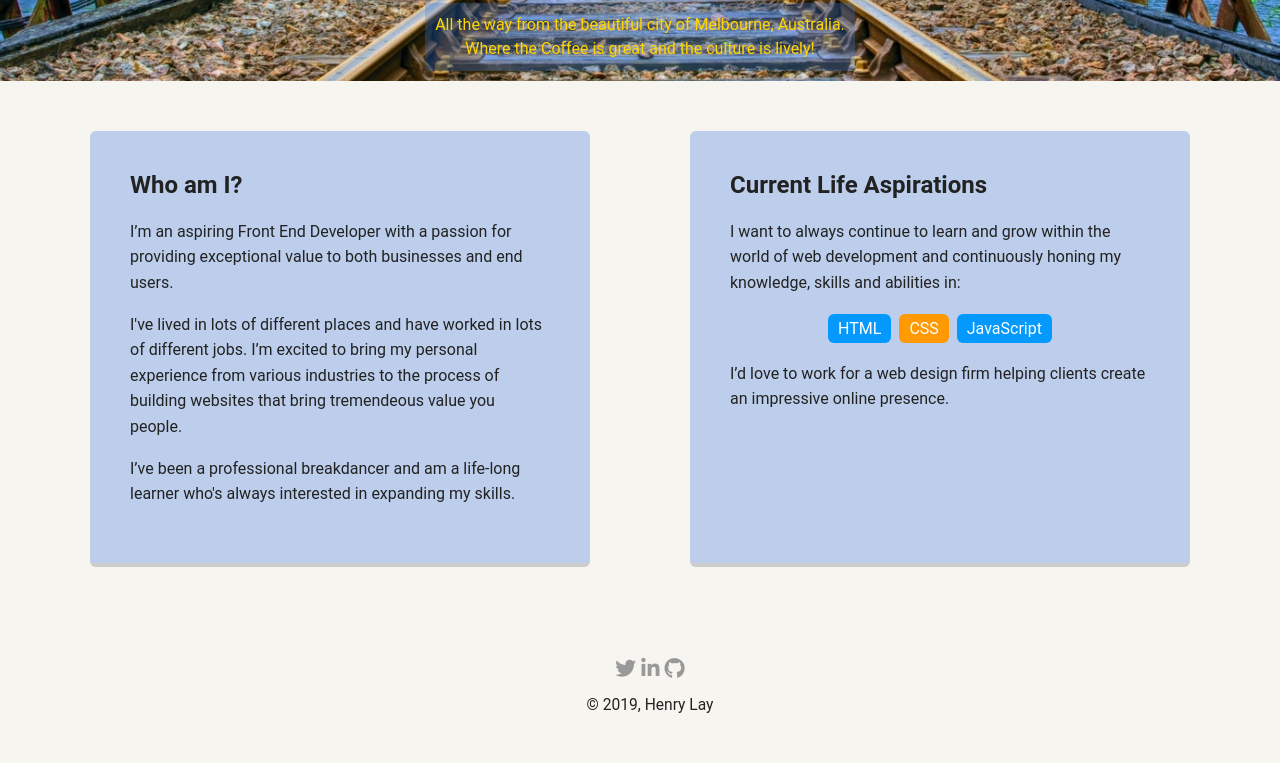
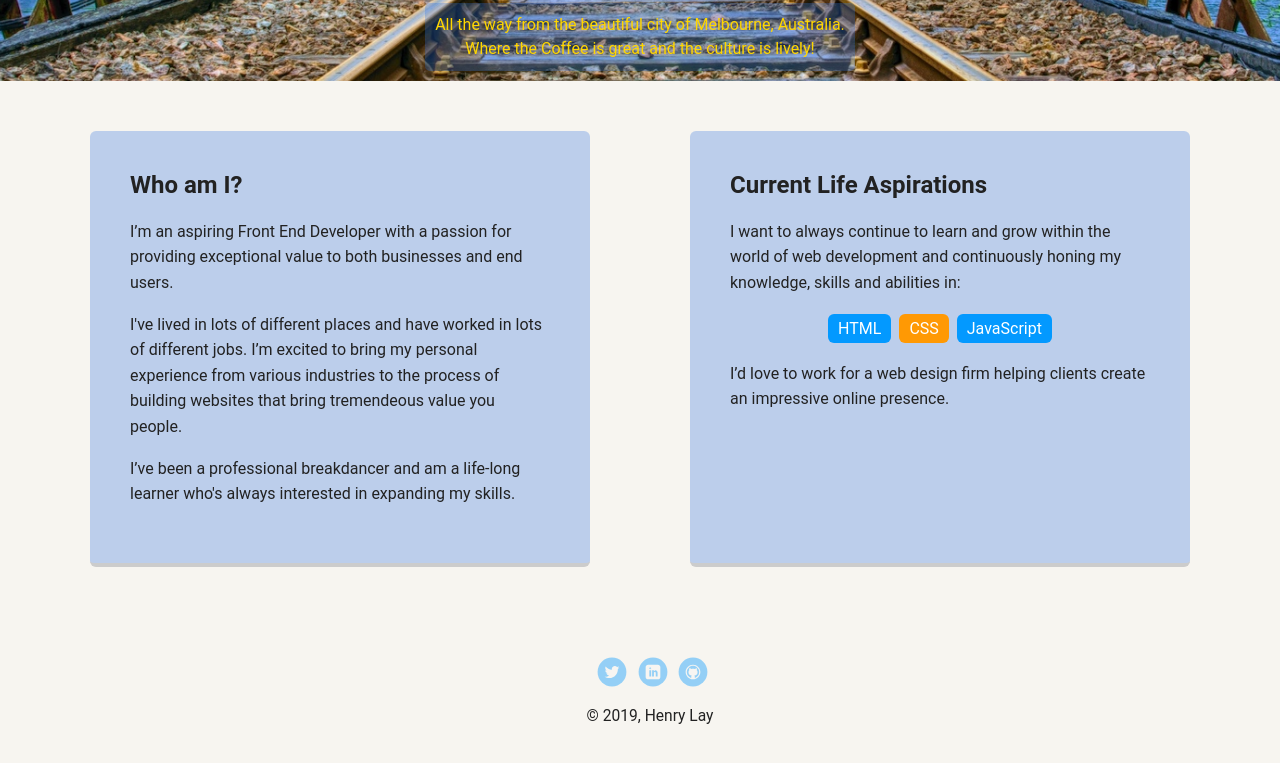
Before and after one commit to henry88lay/FEWD-Project-1, a plain HTML site: page index.html in a window 1280 px wide. Shown: the part 400-1163 px from the top of the page. Drawn offline with Linux system fonts and the light colour scheme.

Commit message:
updated social media

```diff
--- a/index.html
+++ b/index.html
@@ -46,9 +46,9 @@
     </main>
     <footer>
       <ul>
-        <li><a href="https://twitter.com/SpecterLay" class="fab fa-twitter" target="_blank"></a></li>
-        <li><a href="https://www.linkedin.com/in/henry-lay/" class="fab fa-linkedin-in" target="_blank"></a></li>
-        <li><a href="https://github.com/henry88lay" class="fab fa-github" target="_blank"></a></li>
+        <li><a href="https://twitter.com/SpecterLay" class="social twitter" target="_blank"></a></li>
+        <li><a href="https://www.linkedin.com/in/henry-lay/" class="social linkedin" target="_blank"></a></li>
+        <li><a href="https://github.com/henry88lay" class="social github" target="_blank"></a></li>
       </ul>
       <p class="copyright">&copy; 2019, Henry Lay</p>
     </footer>
```
